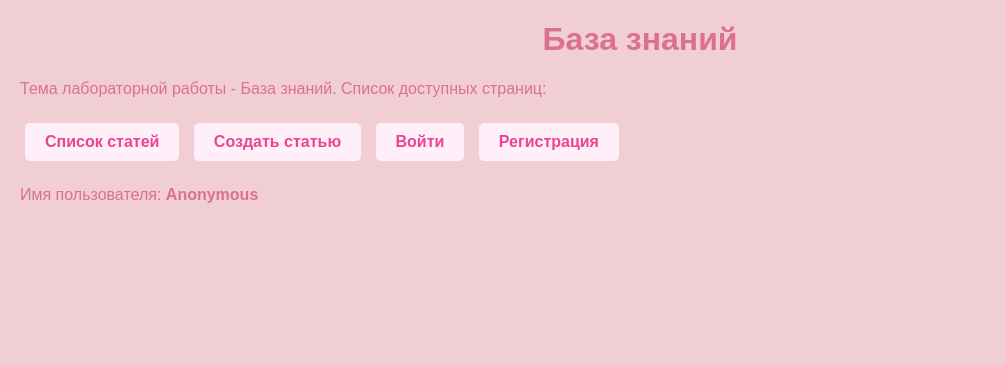
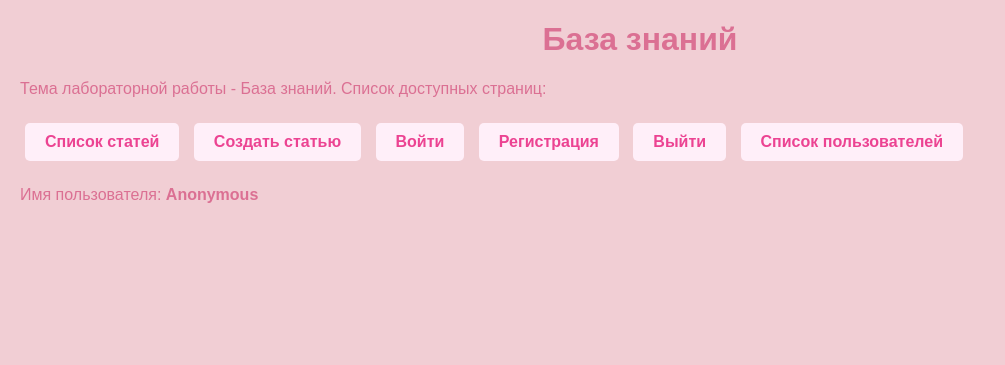
Before and after one commit to barashkova04/backend-labs, a Flask app: page /lab5 in a window 1280 px wide. Shown: the part 55-420 px from the top of the page, without its empty margins (0-1005 px from the left). Run offline with Flask 3, Linux system fonts and the light colour scheme; some libraries are stand-ins or nearby versions.

Commit message:
правки

```diff
--- a/templates/lab5/lab5.html
+++ b/templates/lab5/lab5.html
@@ -12,6 +12,8 @@
         <a href="/lab5/create" class="btn">Создать статью</a>
         <a href="/lab5/login" class="btn">Войти</a>
         <a href="/lab5/register" class="btn">Регистрация</a>
+        <a href="/lab5/logout" class="btn">Выйти</a>
+        <a href="/lab5/users" class="btn">Список пользователей</a>
     </div>
 
     <div style="margin-top: 20px;">
```
